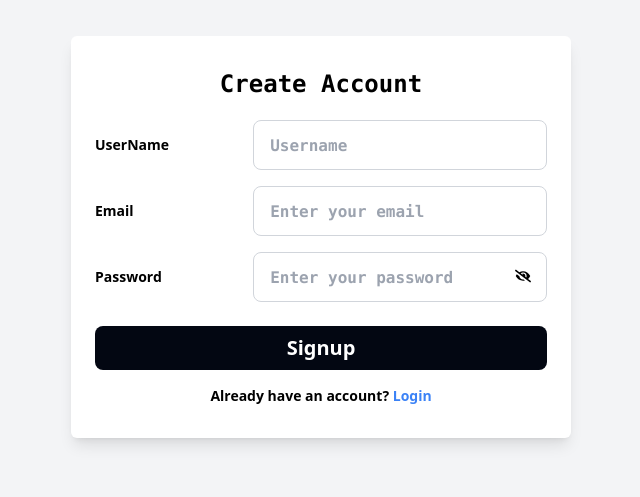
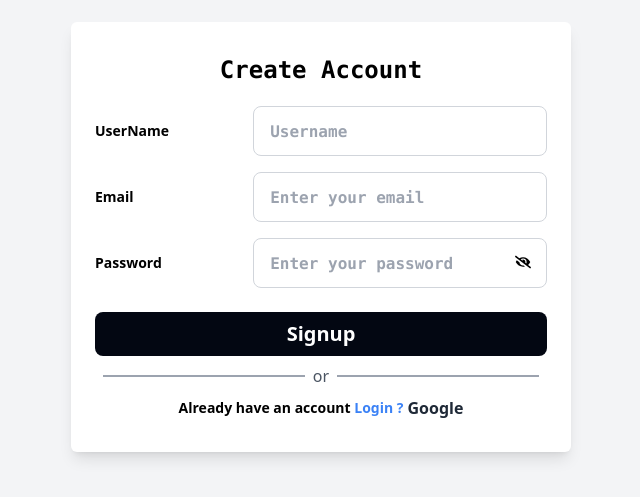
Before and after one commit to ujjwal2061/Daliy-Planner, a React (Vite) app in the folder to-do/: page /signup in a window 1280 px wide. Shown: the part 163-660 px from the top of the page, without its empty margins (319-959 px from the left). Built offline with nearby package versions, Linux system fonts and the light colour scheme; no server answers; a web font is replaced by a local one.

Commit message:
Working on it

```diff
--- a/to-do/src/Route/Signup.jsx
+++ b/to-do/src/Route/Signup.jsx
@@ -3,9 +3,10 @@ import { NavLink, useNavigate } from "react-router-dom";
 import { useFirebase } from "../firebase/Firebase";
 import { FaEye } from "react-icons/fa";
 import { FaEyeSlash } from "react-icons/fa";
+import { signInWithPopup } from "firebase/auth";
 
 const Signup = () => {
-    const { singup } = useFirebase();
+    const { auth ,singup,googleprovider } = useFirebase();
     const navigate = useNavigate();
     const [userName, setUserName] = useState("")
     const [error, setError] = useState("");
@@ -13,6 +14,7 @@ const Signup = () => {
     const [password, setPassword] = useState("");
     const [showPassword ,setShowpassword]=useState(false)
     const [loading ,setLoding]=useState(false)
+
     const handleSignup = async (e) => {
        e.preventDefault();
        // password vaildation checking
@@ -57,7 +59,14 @@ const Signup = () => {
          setShowpassword((prevpassword)=>!prevpassword)
       }
 
-
+const handlegooglelogin=async()=>{
+  try{
+    await signInWithPopup(auth,googleprovider)
+    navigate("/content/workplace");
+  }catch(error){
+    console.log("Erorr at loginwith Google",error)
+  }
+}
     return (
       <section className="min-h-screen flex flex-col justify-center items-center bg-gray-100">
       <div className="px-6 py-8 bg-white rounded-md shadow-lg w-[80%] sm:w-[500px]">
@@ -111,17 +120,23 @@ const Signup = () => {
            {loading ? "Signing up..." : "Signup"}
           </button>
         </div>
-
-        <div className="mt-4 text-center">
+        <div className="m-2 flex items-center justify-center space-x-2">
+              <hr className="flex-grow border-t-2 border-gray-400"></hr>
+              <span className="text-gray-600">or</span>
+              <hr className="flex-grow border-t-2 border-gray-400"></hr>
+        </div>
+        <div className="mt-2 text-center flex items-center justify-center gap-1">
           <p className="text-sm font-semibold">
-            Already have an account?{' '}
-            <NavLink to="/login" className="font-semibold text-blue-500 hover:underline"> Login  </NavLink>
+            Already have an account{' '}
+            <NavLink to="/login" className="font-semibold text-blue-500 hover:underline"> Login ? </NavLink>
           </p>
+          <button  className="  text-gray-800 hover:underline hover:text-gray-800 font-semibold "
+          onClick={handlegooglelogin}>Google</button>
         </div>
-      </div>
-    </section>
-
-
+        <div>
+    </div>
+    </div>
+</section>
     );
 }
 export default Signup;
--- a/to-do/src/firebase/Firebase.jsx
+++ b/to-do/src/firebase/Firebase.jsx
@@ -1,9 +1,8 @@
 import { initializeApp } from "firebase/app";
 import { createContext, useContext, useEffect, useState  } from "react";
 import {getAuth, signInWithEmailAndPassword} from "firebase/auth"
-import { createUserWithEmailAndPassword ,signOut } from "firebase/auth";
+import { createUserWithEmailAndPassword ,signOut,onAuthStateChanged ,updateProfile,GoogleAuthProvider,signInWithPopup } from "firebase/auth";
 import {getFirestore} from "firebase/firestore"
-import { onAuthStateChanged ,updateProfile} from "firebase/auth";
 import {getDatabase ,ref,set } from "firebase/database"
 
 
@@ -24,7 +23,7 @@ const firebaseConfig = {
  const db=getFirestore(app)
  const database=getDatabase(app)
  const FirebaseContext=createContext();
-
+ export const googleprovider=new GoogleAuthProvider();
  export const useFirebase = () => {
   return useContext(FirebaseContext);
 };
@@ -39,7 +38,7 @@ const firebaseConfig = {
      await updateProfile(user,{
       displayName: userName,
     });
-     await set(ref(database ,`users/${user.uid}`),{  // set the user Detalies in Firebase RealTime database
+     await set(ref(database ,`users/${user.uid}`),{  // setting  the user Detalies in Firebase RealTime database
      Name:userName,
      email:user.email
     })
@@ -57,6 +56,8 @@ const firebaseConfig = {
   const Logout=()=>{
      return signOut(auth)
   }
+
+
   useEffect(() => {
     const unsubscribe = onAuthStateChanged(auth, (user) => {
       setCurrentUser(user);
@@ -70,8 +71,20 @@ const firebaseConfig = {
     return () => unsubscribe();
   }, []);
 
+  const value={
+    googleprovider, currentUser,
+    singup ,
+    login ,
+    auth,
+    db,
+    userName ,
+    setUserName ,
+    database ,
+    Logout,
+    setCurrentUser
+  }
     return(
-        <FirebaseContext.Provider value={{   currentUser,singup ,login ,auth,db,userName ,setUserName ,database ,Logout}}>
+        <FirebaseContext.Provider value={value }>
             { children}
         </FirebaseContext.Provider>
     )
```
Also changed, not shown: to-do/src/redux/Slice.jsx (+0 -26 lines).
